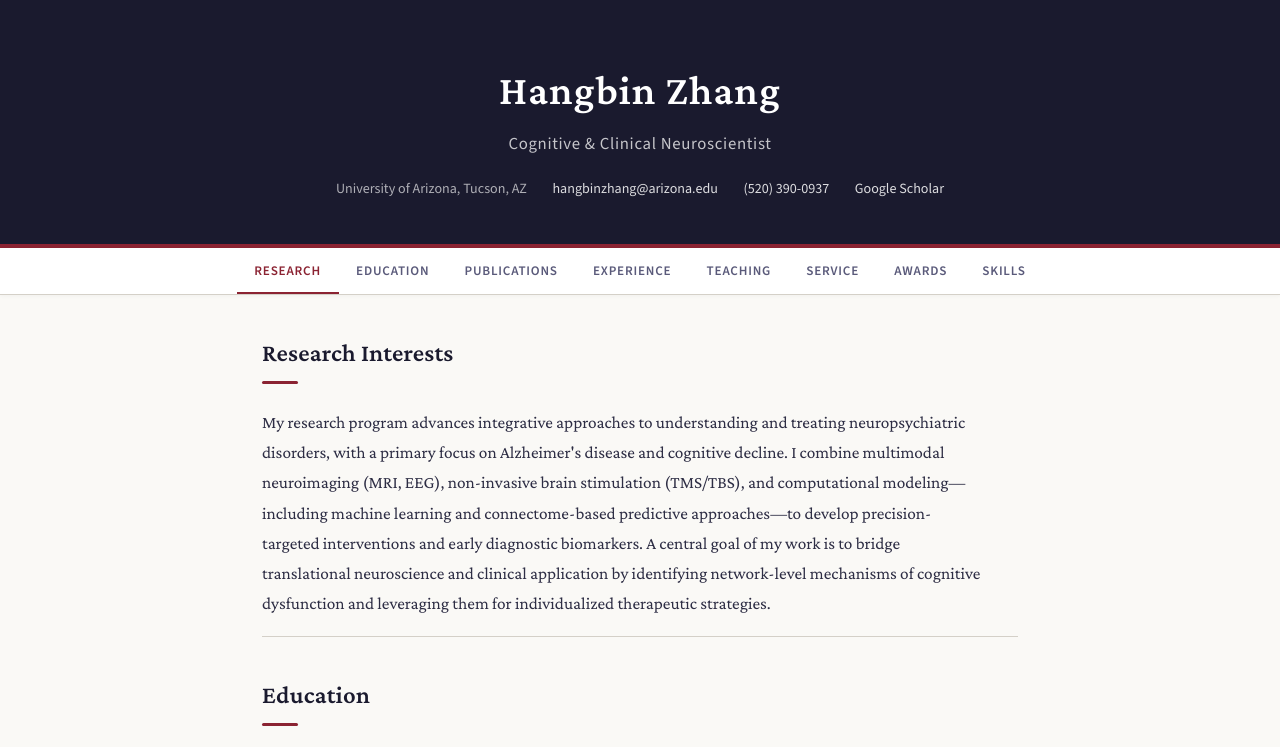
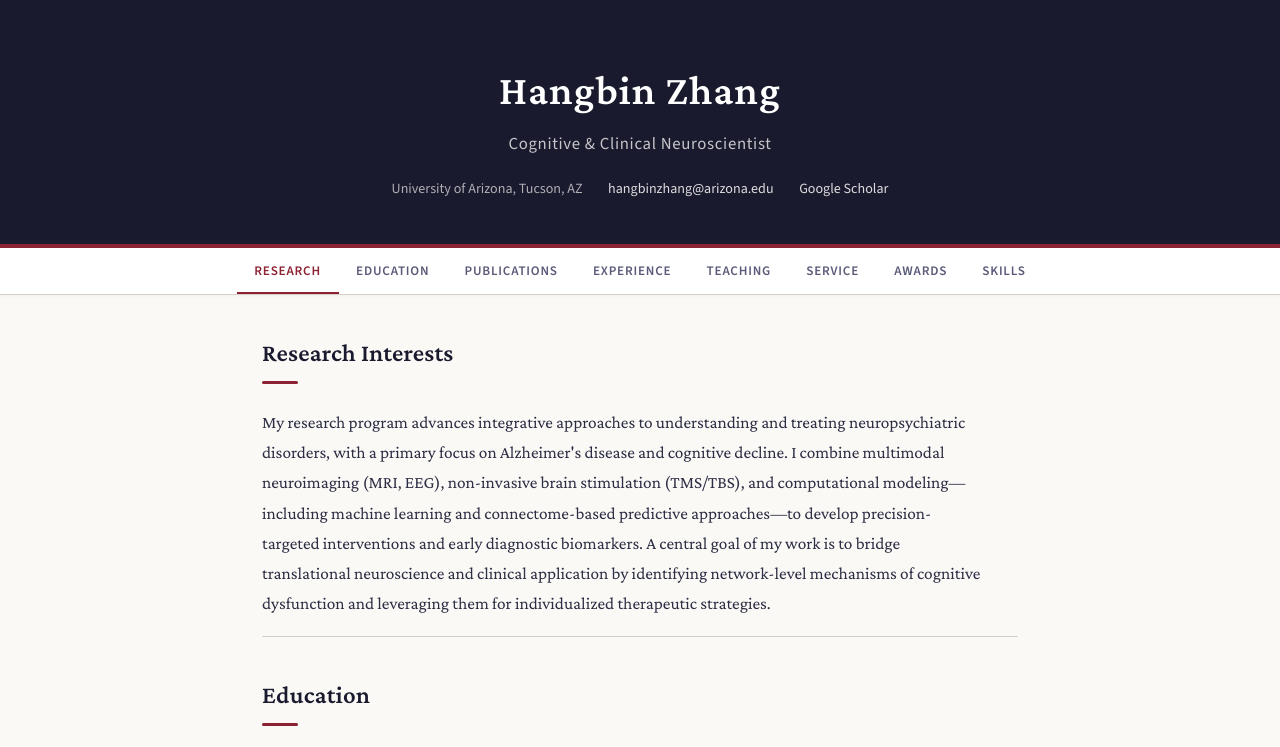
Before and after one commit to hangbinzhang/hangbinzhang.github.io, a plain HTML site: page index.html in a window 1280 px wide. Shown: the top 747 px of the page. Drawn offline with nearby package versions, Linux system fonts and the light colour scheme.

Commit message:
Update index.html

```diff
--- a/index.html
+++ b/index.html
@@ -365,7 +365,6 @@
         <div class="header-contact">
             <span>University of Arizona, Tucson, AZ</span>
             <a href="mailto:hangbinzhang@arizona.edu">hangbinzhang@arizona.edu</a>
-            <a href="tel:+15203900937">(520) 390-0937</a>
             <a href="https://scholar.google.com/citations?user=ygV58XYAAAAJ" target="_blank">Google Scholar</a>
         </div>
     </div>
```
